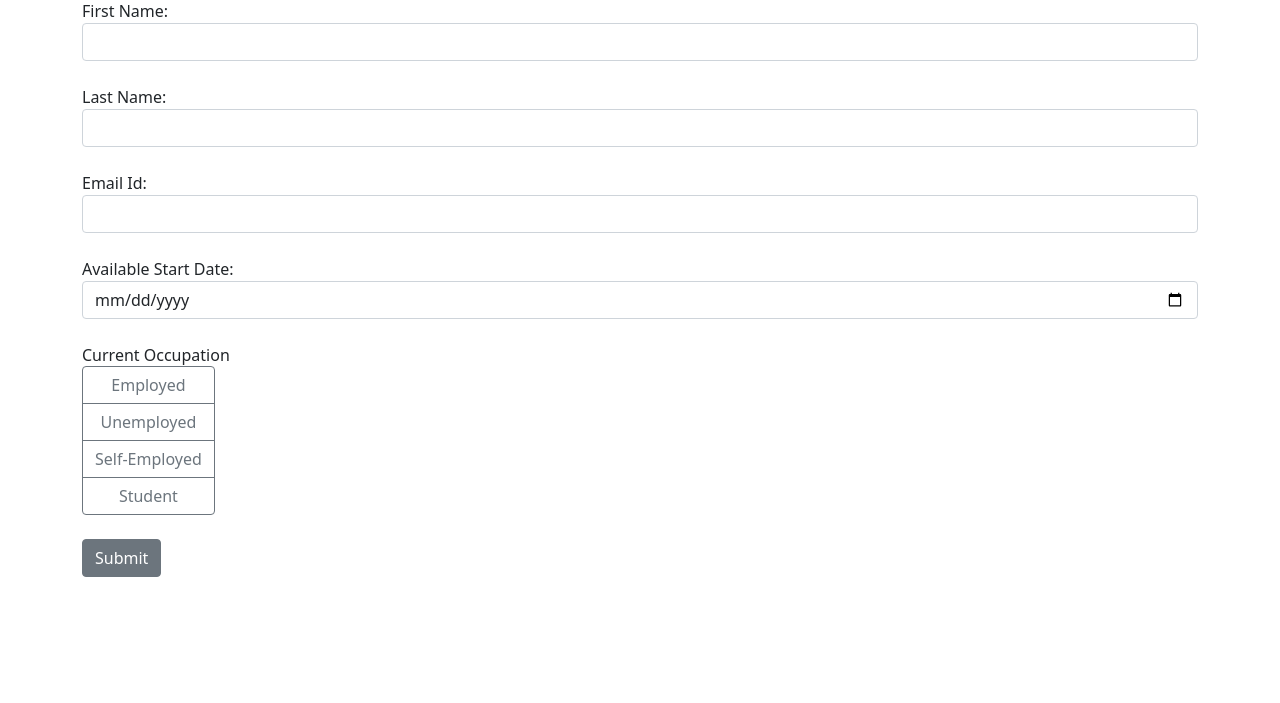
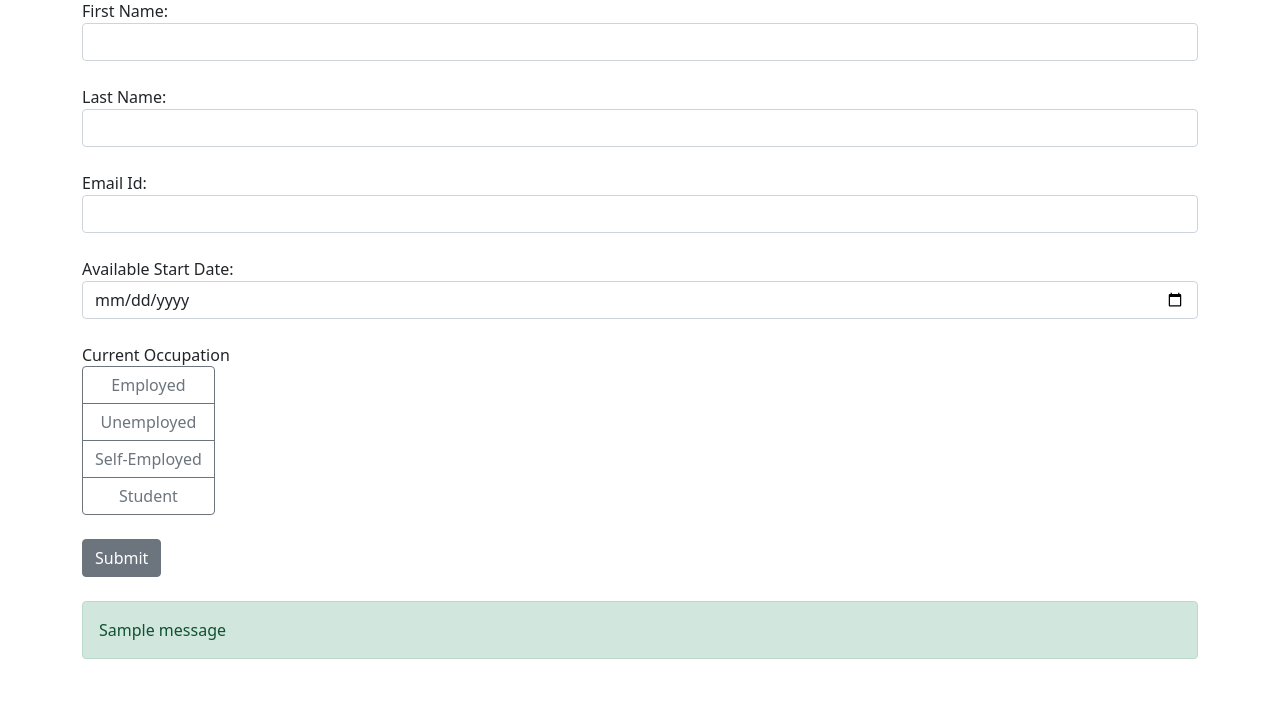
Before and after one commit to arpan-swain/JobAppFlask, a Flask app: page / in a window 1280 px wide. Shown: the part 97-800 px from the top of the page. Run offline with Flask 3, Linux system fonts and the light colour scheme; one stand-in notice (Sample message) is shown.

Commit message:
View confirmation msg

```diff
--- a/app.py
+++ b/app.py
@@ -1,4 +1,4 @@
-from flask import Flask, render_template, request
+from flask import Flask, render_template, request, flash
 from flask_sqlalchemy import SQLAlchemy
 from datetime import datetime
 
@@ -33,6 +33,8 @@ def index():
         db.session.add(form)
         db.session.commit()
 
+        flash(f"{first_name}, Your form was submitted successfully !", "success")
+
     return render_template("index.html")
 
 if __name__ == "__main__":
--- a/templates/index.html
+++ b/templates/index.html
@@ -43,6 +43,15 @@
                     </div>
                 </div>
                 <button class="btn btn-secondary mb-4" type="submit">Submit</button>
+                {% with messages = get_flashed_messages() %}
+                {% if messages %}
+                <div class = "alert alert-success">
+                    {% for message in messages %}
+                        {{ message }}
+                    {% endfor %}
+                </div>
+                {% endif %}
+                {% endwith %}
             </form>
         </div>
         <script src="https://code.jquery.com/jquery-3.6.0.min.js"></script>
```
Also changed, not shown: instance/data.db.
